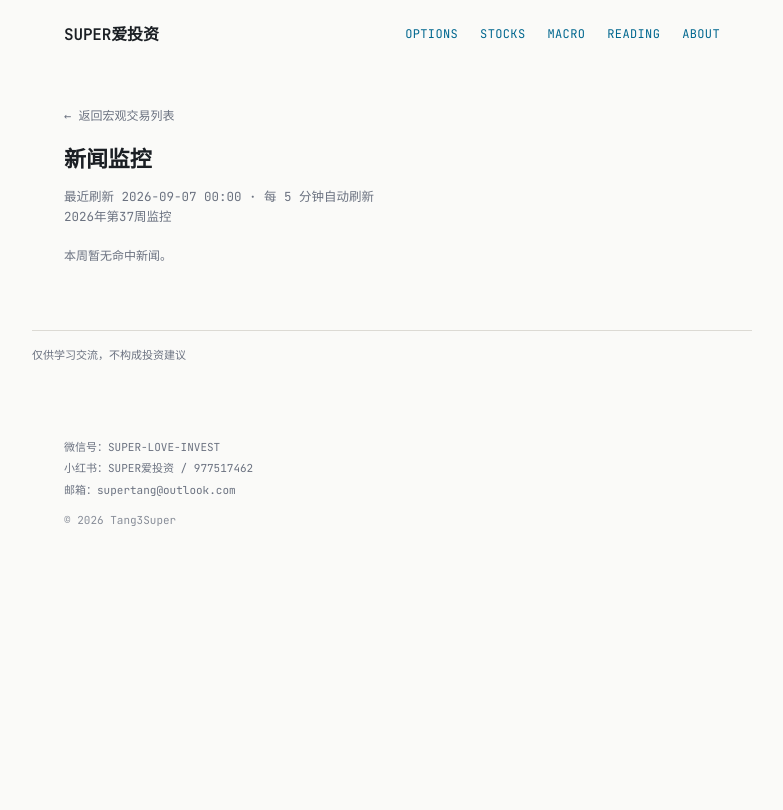
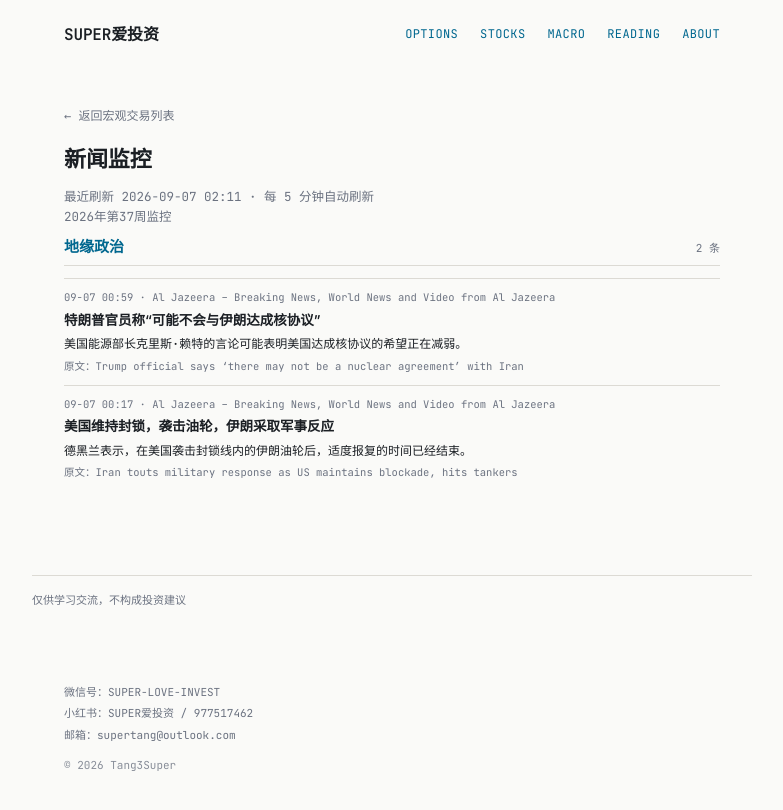
Before and after one commit to tang3super/tang3super.github.io, a Jekyll site: the page built from macro-trade/news-digest.md, in a window 1280 px wide. Shown: the top 810 px of the page, without its empty margins (248-1031 px from the left). Built offline with Jekyll 4.4.1, drawn with Linux system fonts in a browser that asks for light colours.

Commit message:
sync news-digest article

```diff
--- a/macro-trade/news-digest.md
+++ b/macro-trade/news-digest.md
@@ -5,8 +5,24 @@ title: 新闻监控
 date: '2026-09-07'
 summary: 2026年第37周监控
 week_label: 2026年第37周监控
-last_updated: 2026-09-07 00:00
+last_updated: 2026-09-07 02:11
 refresh_note: 每 5 分钟自动刷新
-topics: []
+topics:
+- name: 地缘政治
+  items:
+  - title: Trump official says ‘there may not be a nuclear agreement’ with Iran
+    summary: US Energy Secretary Chris Wright's comments could signal that US hopes for a nuclear deal are dimming.
+    link: https://www.aljazeera.com/news/2026/9/6/trump-official-says-there-may-not-be-a-nuclear-agreement-with-iran?traffic_source=rss
+    source: Al Jazeera – Breaking News, World News and Video from Al Jazeera
+    time: 09-07 00:59
+    title_zh: 特朗普官员称“可能不会与伊朗达成核协议”
+    summary_zh: 美国能源部长克里斯·赖特的言论可能表明美国达成核协议的希望正在减弱。
+  - title: Iran touts military response as US maintains blockade, hits tankers
+    summary: Tehran says time for proportionate retaliation is over after a US strike on Iranian tankers inside the blockade line.
+    link: https://www.aljazeera.com/news/2026/9/6/iran-touts-military-response-as-us-maintains-blockade-hits-tankers?traffic_source=rss
+    source: Al Jazeera – Breaking News, World News and Video from Al Jazeera
+    time: 09-07 00:17
+    title_zh: 美国维持封锁，袭击油轮，伊朗采取军事反应
+    summary_zh: 德黑兰表示，在美国袭击封锁线内的伊朗油轮后，适度报复的时间已经结束。
 disclaimer: 仅供学习交流，不构成投资建议
 ---
```
